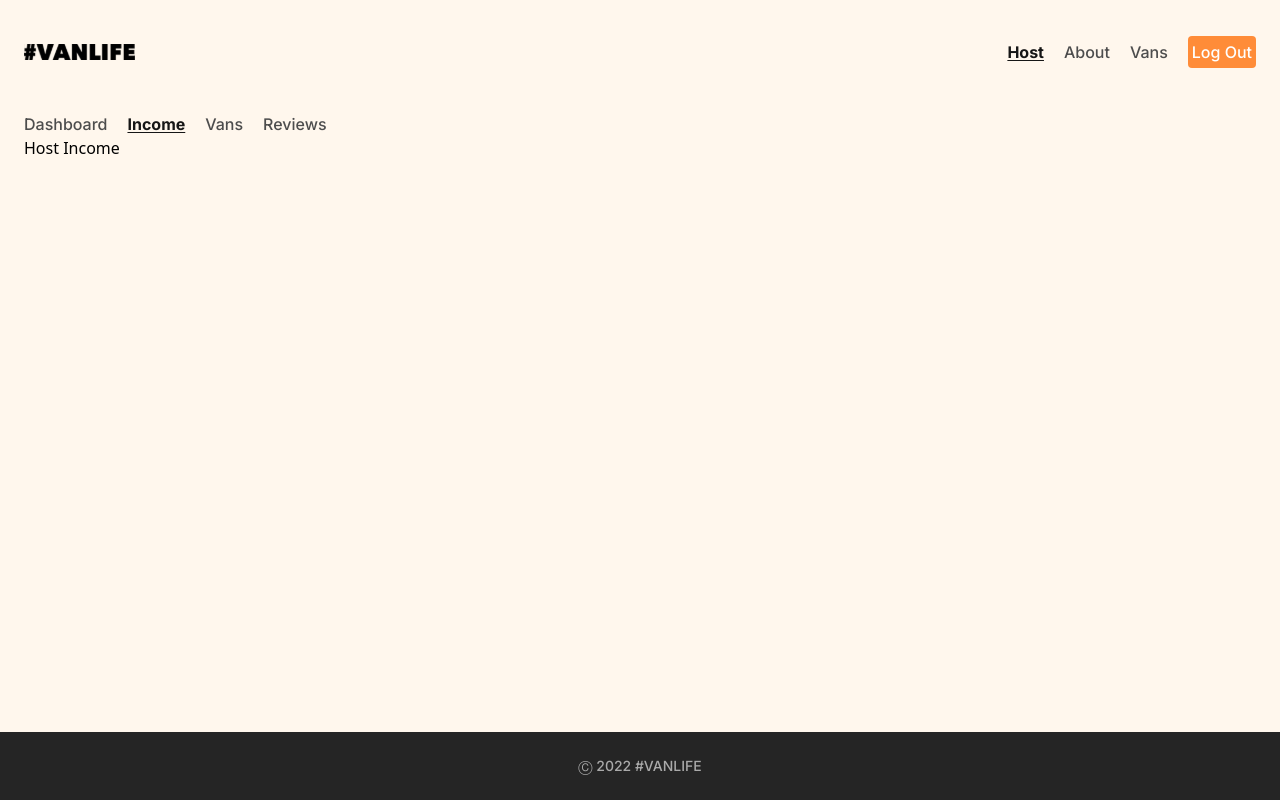
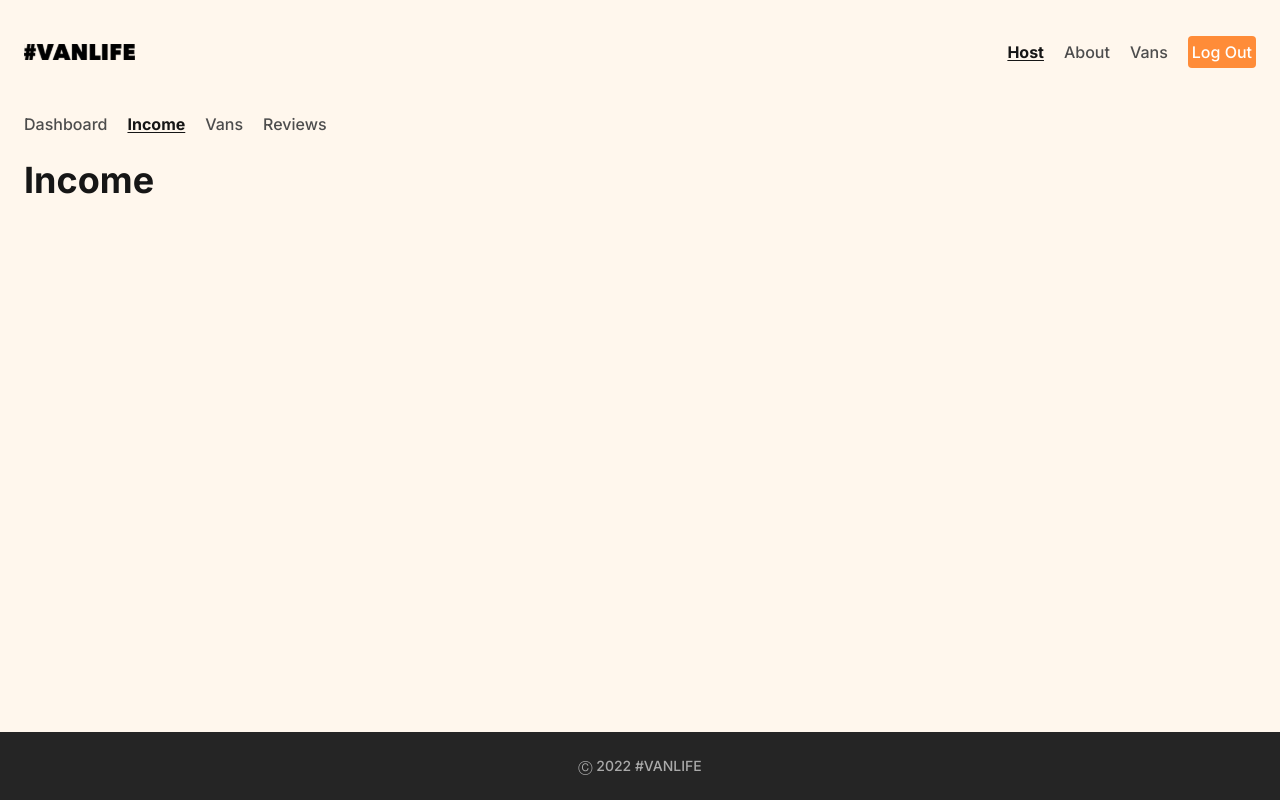
Before and after one commit to SGM-dev/van-life, a React (Vite) app: page /host/income in a window 1280 px wide. Built offline with nearby package versions, Linux system fonts and the light colour scheme; sample sign-in values are in the browser's storage; what miragejs would draw is missing.

Commit message:
initiate Income component

```diff
--- a/src/pages/Host/Income.jsx
+++ b/src/pages/Host/Income.jsx
@@ -1,5 +1,14 @@
 function Income() {
-  return <h1>Host Income</h1>;
+  const transactionsData = [
+    { amount: 720, date: "Jan 3, '23", id: "1" },
+    { amount: 560, date: "Dec 12, '22", id: "2" },
+    { amount: 980, date: "Dec 3, '22", id: "3" },
+  ];
+  return (
+    <main className=" justify-center py-6 font-inter">
+      <h1 className=" text-4xl font-bold text-black-910">Income</h1>
+    </main>
+  );
 }
 
 export default Income;
```
Also changed, not shown: src/assets/charts.png (added), src/assets/rating.png (added).
